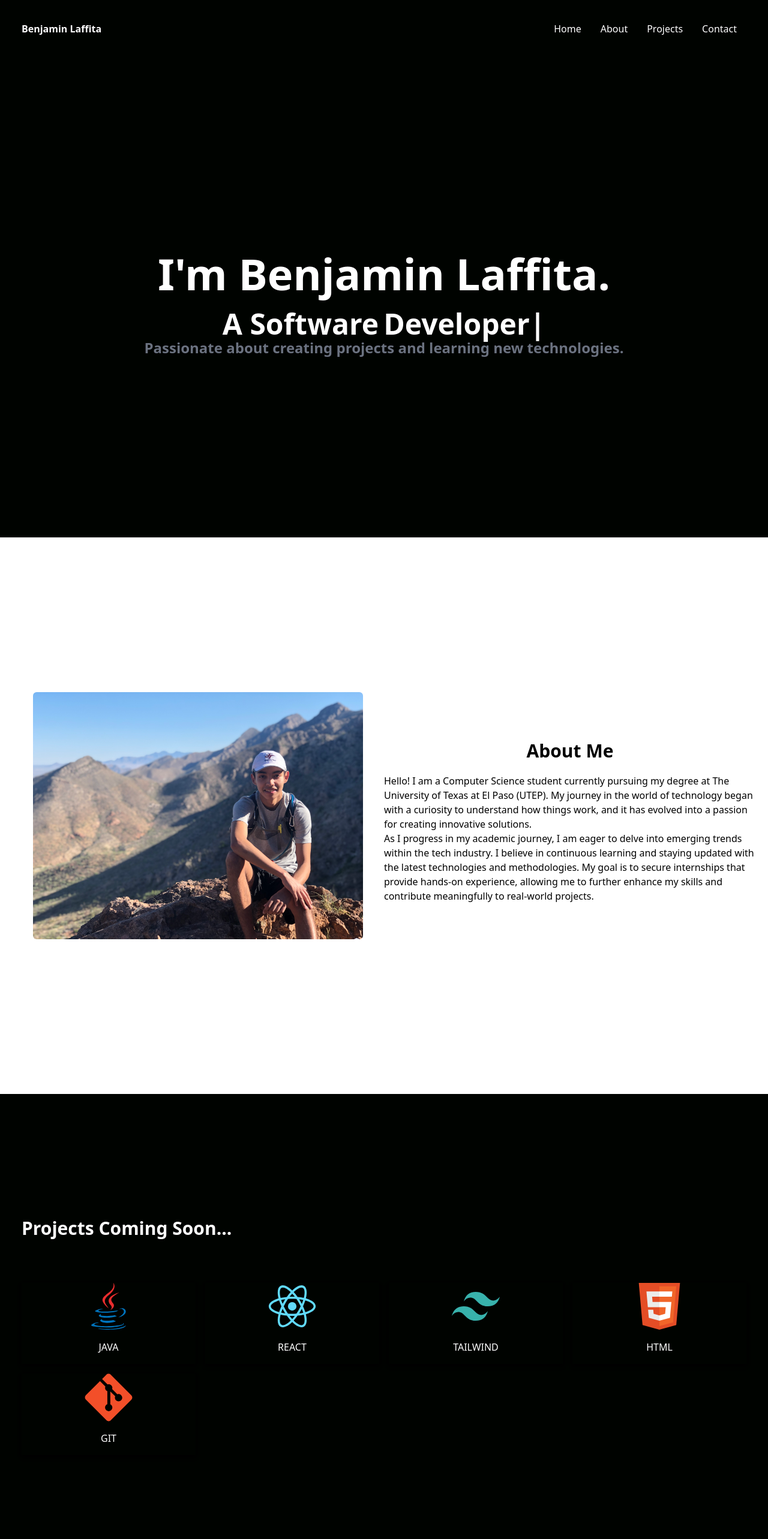
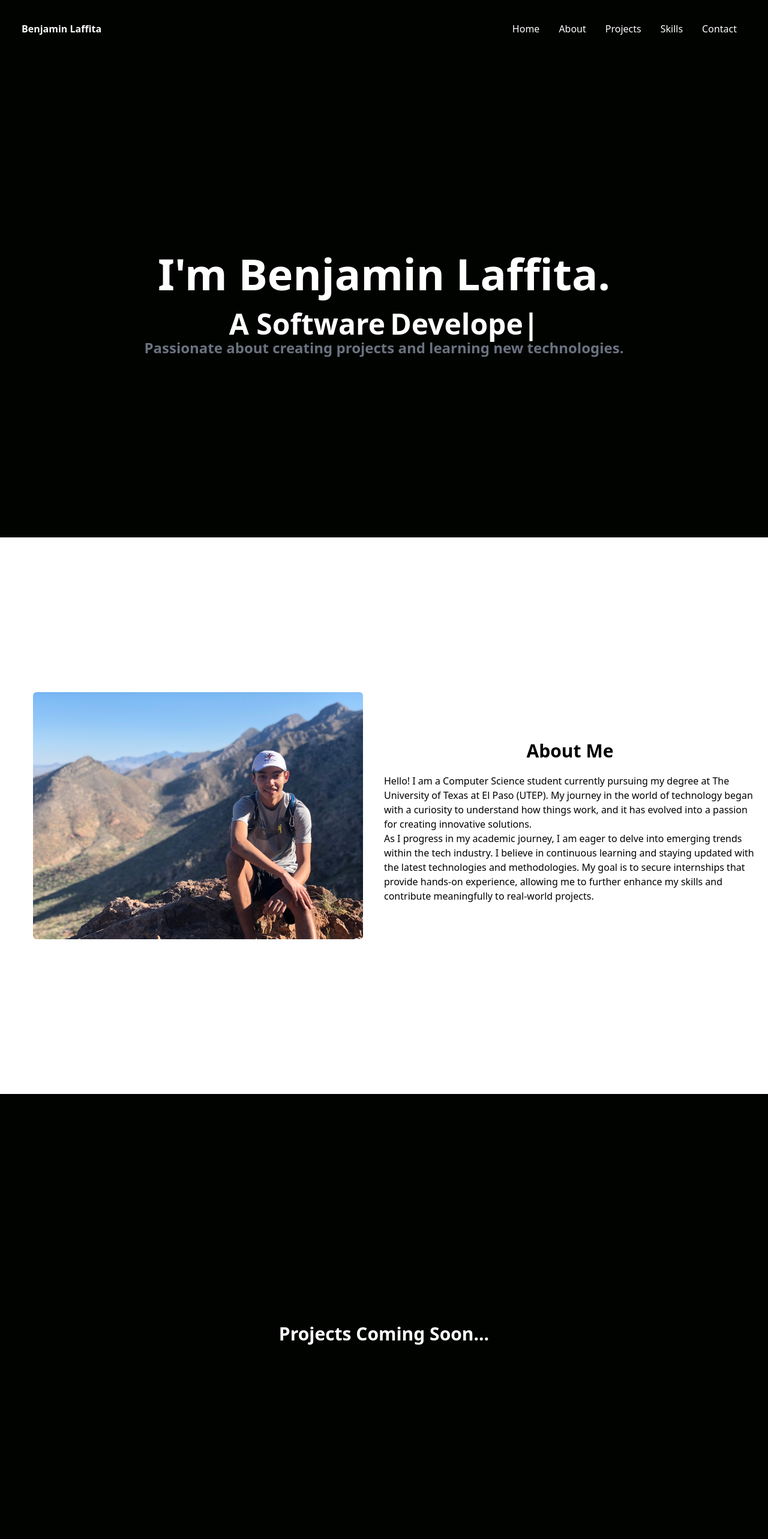
Before and after one commit to blaffita/Portfolio, a React (Create React App) app in the folder website/: page / in a window 1280 px wide. Shown: the top 2566 px of the page at 60% size. Built offline with nearby package versions, Linux system fonts and the light colour scheme.

Commit message:
Centered the contact section and made a few other minor changes

```diff
--- a/website/src/App.js
+++ b/website/src/App.js
@@ -4,6 +4,7 @@ import Intro from "./components/Intro";
 import About from "./components/About";
 import Projects from "./components/Projects";
 import Contact from './components/Contact'
+import Skills from "./components/Skills";
 function App() {
   return (
     <>
@@ -11,6 +12,7 @@ function App() {
       <Intro />
       <About />
       <Projects />
+      <Skills />
       <Contact />
     </>
   );
--- a/website/src/components/Contact.jsx
+++ b/website/src/components/Contact.jsx
@@ -10,23 +10,23 @@ const Contact = () =>{
 
 
     return(
-        <div name='contact' className='w-full bg-white py-16 px-4'>
-            <div className='max-w-[1240px] h-[800px] mx-auto grid md:grid-cols-2'>
+        <div name='contact' className='w-full bg-black py-20 px-4'>
+            <div className='max-w-[800px] h-[800px] mx-auto '>
                 <div className='flex flex-col justify-center my-auto'>
-                    <h1 className='md: text-4xl sm:text-3xl text-2xl font-bold py-2'>Contact Me</h1>
-                    <input className='border-2 border-black rounded-md p-2 my-4' type='name' placeholder=' Name'/>
-                    <input className='border-2 border-black rounded-md p-2' type='email' placeholder=' Email'/>
-                    <textarea className='border-2 border-black rounded-md p-2 my-4' name='message' rows='10' placeholder='Message' />
-                    <button className='bg-black w-[300px] rounded-md font-medium my-6 mx-auto py-3 text-white'>Send Message</button>
+                    <h1 className='md: text-4xl sm:text-3xl text-2xl text-center font-bold py-2 text-white'>Contact Me</h1>
+                    <input className='border-2 border-white rounded-md p-2 my-4' type='name' placeholder=' Name'/>
+                    <input className='border-2 border-white rounded-md p-2' type='email' placeholder=' Email'/>
+                    <textarea className='border-2 border-white rounded-md p-2 my-4' name='message' rows='10' placeholder='Message' />
+                    <button className='bg-white w-[300px] rounded-md font-medium my-6 mx-auto py-3 text-black'>Send Message</button>
                     <div className='flex flex-row justify-center'>
                         <a href={resume} download='resume'>
-                            <img className='w-[40px] mx-1 my-9' src={resumeLogo} alt='/'/>
+                            <img className='w-[35px] mx-1 my-9' src={resumeLogo} alt='/'/>
                         </a>
                         <a href='https://www.linkedin.com/in/blaffita' target='_blank' rel='noreferrer'>
-                            <img className='w-[30px] mx-10 my-10' src={linkedinLogo} alt='/'/>
+                            <img className='w-[35px] mx-10 my-9' src={linkedinLogo} alt='/'/>
                         </a>
                         <a href='https://github.com/blaffita' target='_blank' rel='noreferrer'>
-                            <img className='w-[30px] my-10' src={githubLogo} alt='/'/>
+                            <img className='w-[35px] my-9' src={githubLogo} alt='/'/>
                         </a>
                     </div>
                 </div>
--- a/website/src/components/Navbar.jsx
+++ b/website/src/components/Navbar.jsx
@@ -23,6 +23,9 @@ const Navbar = () =>{
                     <Link to='projects' smooth={true} duration={100}>Projects</Link>
                 </li>
                 <li className='p-4'>
+                    <Link to='skills' smooth={true} duration={100}>Skills</Link>
+                </li>
+                <li className='p-4'>
                     <Link to='contact' smooth={true} duration={100}>Contact</Link>
                 </li>
             </ul>
@@ -41,6 +44,9 @@ const Navbar = () =>{
                     <li className='p-4 border-b border-gray-600'>
                         <Link onClick={handleNav} to='projects' smooth={true} duration={100}>Projects</Link>
                     </li>
+                    <li className='p-4 border-b border-gray-600'>
+                        <Link onClick={handleNav} to='skills' smooth={true} duration={100}>Skills</Link>
+                    </li>
                     <li className='p-4'>
                         <Link onClick={handleNav} to='contact' smooth={true} duration={100}>Contact</Link>
                     </li>
--- a/website/src/components/Projects.jsx
+++ b/website/src/components/Projects.jsx
@@ -1,9 +1,4 @@
 import React from 'react';
-import javaLogo from '../assets/java-original.svg';
-import reactLogo from '../assets/react-original.svg';
-import tailwindLogo from '../assets/tailwindcss-plain.svg';
-import htmlLogo from '../assets/html5-original.svg';
-import gitLogo from '../assets/git-original.svg'
 
 const Projects = () => {
   return(
@@ -11,30 +6,7 @@ const Projects = () => {
           {/* Container */}
           <div className='max-w-[1240px] mx-auto p-4 flex flex-col justify-center w-full h-full'>
               <div>
-                  <h1 className='md: text-4xl sm:text-3xl text-2xl font-bold py-10 my-auto'>Projects Coming Soon...</h1>
-
-                  <div className='w-full grid grid-cols-2 sm:grid-cols-4 gap-4 text-center py-8'>
-                      <div className='shadow-md shadow-black hover:scale-110 duration-500'>
-                          <img className='w-20 mx-auto' src={javaLogo} alt='/'/>
-                          <p className='my-4'>JAVA</p>
-                      </div>
-                      <div className='shadow-md shadow-black hover:scale-110 duration-500'>
-                          <img className='w-20 mx-auto' src={reactLogo} alt='/'/>
-                          <p className='my-4'>REACT</p>
-                      </div>
-                      <div className='shadow-md shadow-black hover:scale-110 duration-500'>
-                          <img className='w-20 mx-auto' src={tailwindLogo} alt='/'/>
-                          <p className='my-4'>TAILWIND</p>
-                      </div>
-                      <div className='shadow-md shadow-black hover:scale-110 duration-500'>
-                          <img className='w-20 mx-auto' src={htmlLogo} alt='/'/>
-                          <p className='my-4'>HTML</p>
-                      </div>
-                      <div className='shadow-md shadow-black hover:scale-110 duration-500'>
-                          <img className='w-20 mx-auto' src={gitLogo} alt='/'/>
-                          <p className='my-4'>GIT</p>
-                      </div>
-                  </div>
+                  <h1 className='md: text-4xl sm:text-3xl text-2xl text-center font-bold py-10 my-auto'>Projects Coming Soon...</h1>
               </div>
           </div>
       </div>
--- /dev/null
+++ b/website/src/components/Skills.jsx
@@ -0,0 +1,44 @@
+import React from 'react';
+import javaLogo from "../assets/java-original.svg";
+import reactLogo from "../assets/react-original.svg";
+import tailwindLogo from "../assets/tailwindcss-plain.svg";
+import htmlLogo from "../assets/html5-original.svg";
+import gitLogo from "../assets/git-original.svg";
+
+const Skills = () => {
+    return(
+        <div name='skills' className='w-full py-16 bg-white text-black flex justify-evenly align-middle flex-wrap'>
+            {/* Container */}
+            <div className='max-w-[1240px] mx-auto p-4 flex flex-col justify-center w-full h-[800px]'>
+                <div>
+                    <h1 className='md: text-4xl sm:text-3xl text-2xl text-center font-bold py-10 my-auto'>Skills</h1>
+
+                    <div className='w-full grid grid-cols-2 sm:grid-cols-5 gap-4 text-center py-8'>
+                        <div className='hover:scale-110 duration-500'>
+                            <img className='w-20 mx-auto' src={javaLogo} alt='/'/>
+                            <p className='my-4'>JAVA</p>
+                        </div>
+                        <div className='hover:scale-110 duration-500'>
+                            <img className='w-20 mx-auto' src={reactLogo} alt='/'/>
+                            <p className='my-4'>REACT</p>
+                        </div>
+                        <div className='hover:scale-110 duration-500'>
+                            <img className='w-20 mx-auto' src={tailwindLogo} alt='/'/>
+                            <p className='my-4'>TAILWIND</p>
+                        </div>
+                        <div className='hover:scale-110 duration-500'>
+                            <img className='w-20 mx-auto' src={htmlLogo} alt='/'/>
+                            <p className='my-4'>HTML</p>
+                        </div>
+                        <div className='hover:scale-110 duration-500'>
+                            <img className='w-20 mx-auto' src={gitLogo} alt='/'/>
+                            <p className='my-4'>GIT</p>
+                        </div>
+                    </div>
+                </div>
+            </div>
+        </div>
+    )
+}
+
+export default Skills
```
